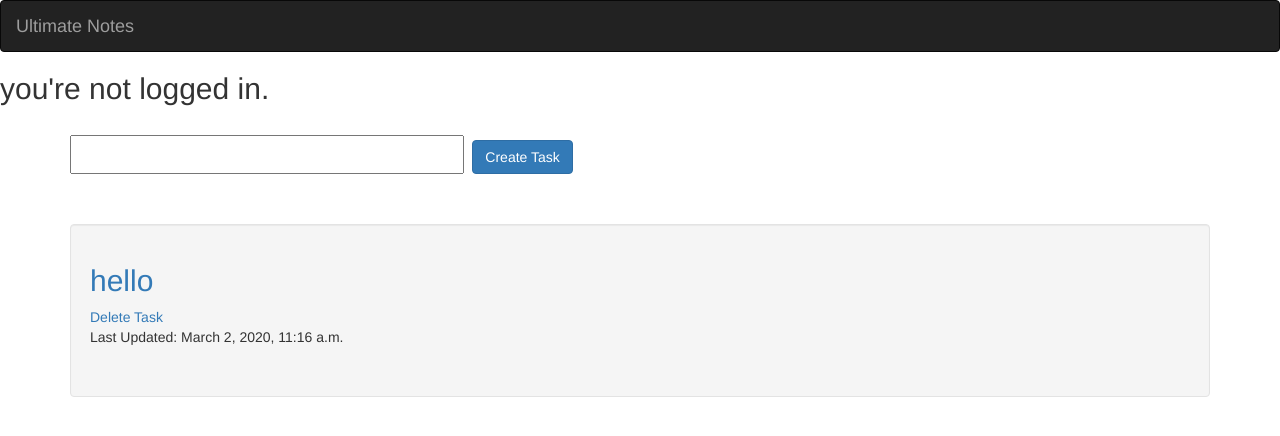
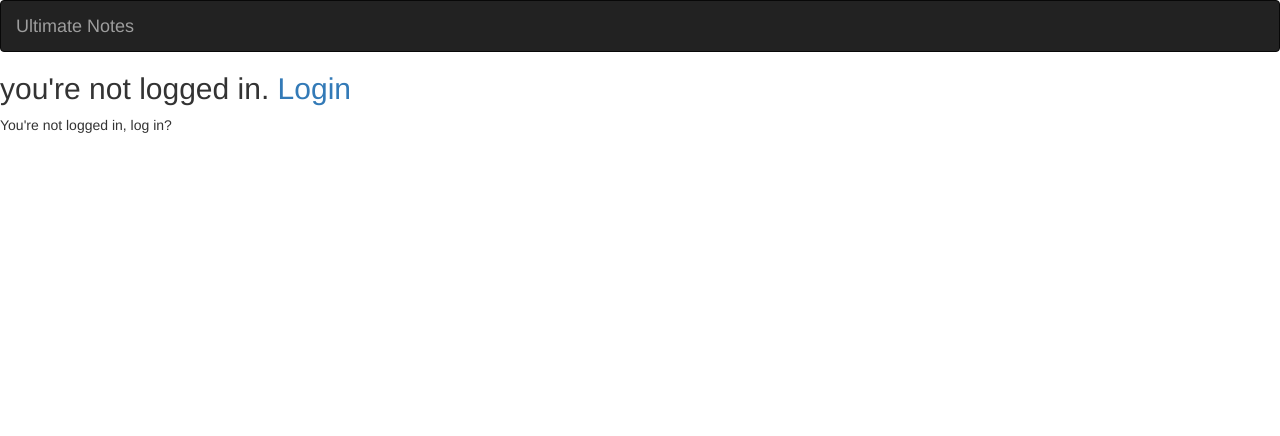
Before and after one commit to ai-is-awesome/ultimate_todo, a Django app: page / in a window 1280 px wide. Shown: the top 436 px of the page. Run offline with Django 3.2, Linux system fonts and the light colour scheme; data comes from the database, SQL or seed files in the repository; both versions use the stored data as it was after the commit; some libraries are stand-ins or nearby versions.

Commit message:
Added the login, logout and only show data if user is logged in

```diff
--- a/notes/settings.py
+++ b/notes/settings.py
@@ -125,3 +125,5 @@ STATIC_URL = '/static/'
 AUTH_USER_MODEL = 'account.Account'
 
 LOGIN_REDIRECT_URL = 'index'
+
+LOGOUT_REDIRECT_URL = 'index'
--- a/notes_app/templates/notes_app/base.html
+++ b/notes_app/templates/notes_app/base.html
@@ -46,11 +46,12 @@
 
 
 {% if request.user.is_authenticated %}
-	<h1>Hello {{ user.username }} </h1>
+	<h1>Hello {{ user.username }}. <a href = "{% url 'logout' %}">Log out</a></h1>
 
 {% else %}
-	<h2>you're not logged in. <a href = "{% url 'login' %}"></h2>
+	<h2>you're not logged in. <a href = "{% url 'login' %}">Login</a></h2>
 {% endif %}
+
 
 
 {% if messages %}
--- a/notes_app/templates/notes_app/index.html
+++ b/notes_app/templates/notes_app/index.html
@@ -6,7 +6,7 @@
 
 
 
-
+{% if user.is_authenticated %}
 
 
 <form action = "{% url 'index' %}" method = "POST">
@@ -39,6 +39,11 @@
 {% endfor %}
 
 
+{% elif not user.is_authenticated %}
+
+You're not logged in, log in?
+
+{% endif %}
 
 
 
```
Also changed, not shown: account/templates/account/register.html (+7 -0 lines), db.sqlite3.
